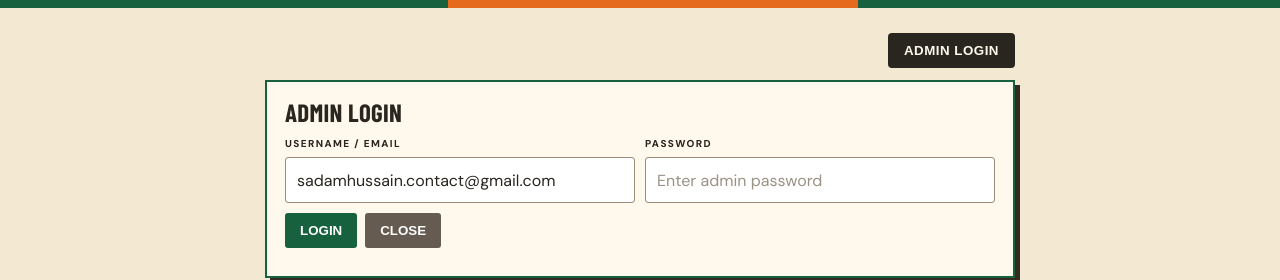
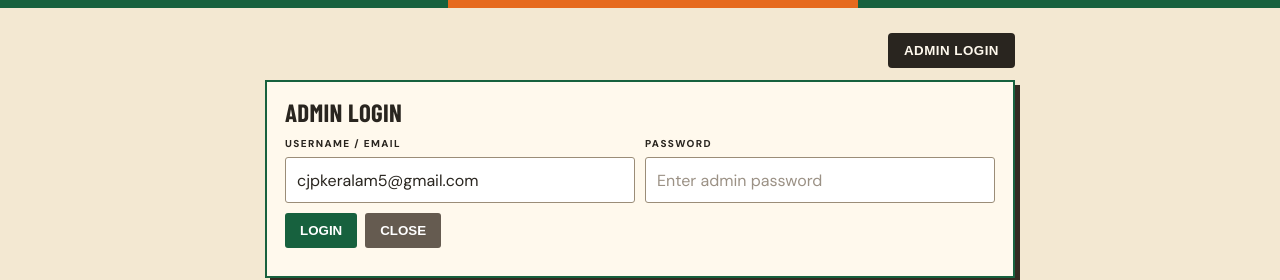
Before and after one commit to cjpkeralam/cjp-registration, a plain HTML site: page index.html in a window 1280 px wide. Both pictures are taken after a click on the button "ADMIN LOGIN". Shown: the top 280 px of the page. Drawn offline with nearby package versions, Linux system fonts and the light colour scheme; a web font is replaced by a local one.

Commit message:
Update admin email in login form

```diff
--- a/index.html
+++ b/index.html
@@ -88,7 +88,7 @@
   <section class="admin-panel" id="adminPanel" aria-label="Admin login">
     <h2>Admin Login</h2>
     <div class="admin-login-grid">
-      <div><label for="adminEmail">Username / Email</label><input id="adminEmail" type="email" value="sadamhussain.contact@gmail.com" autocomplete="username"></div>
+      <div><label for="adminEmail">Username / Email</label><input id="adminEmail" type="email" value="cjpkeralam5@gmail.com" autocomplete="username"></div>
       <div><label for="adminPassword">Password</label><input id="adminPassword" type="password" autocomplete="current-password" placeholder="Enter admin password"></div>
     </div>
     <div class="admin-actions"><button id="adminLoginBtn" type="button">LOGIN</button><button id="adminLogoutBtn" class="secondary" type="button" style="display:none">LOG OUT</button><button id="adminCloseBtn" class="secondary" type="button">CLOSE</button></div>
```
